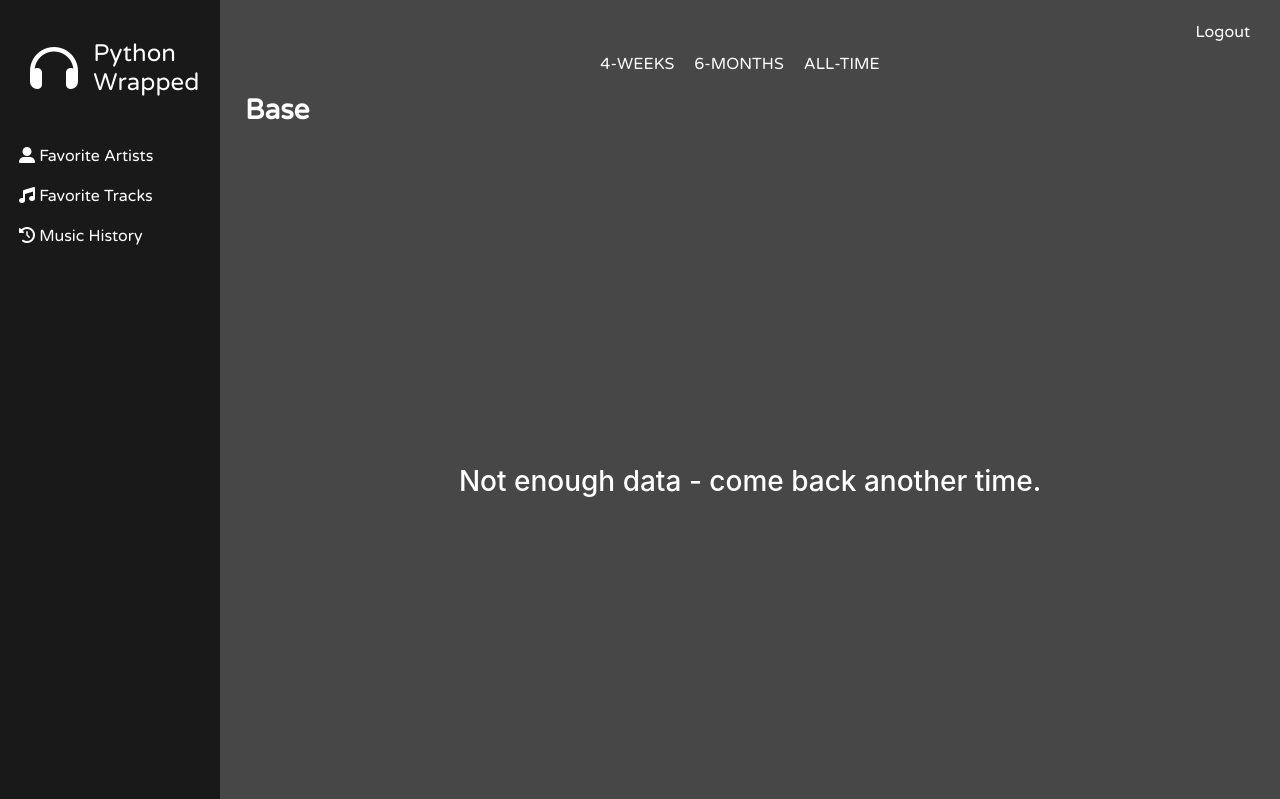
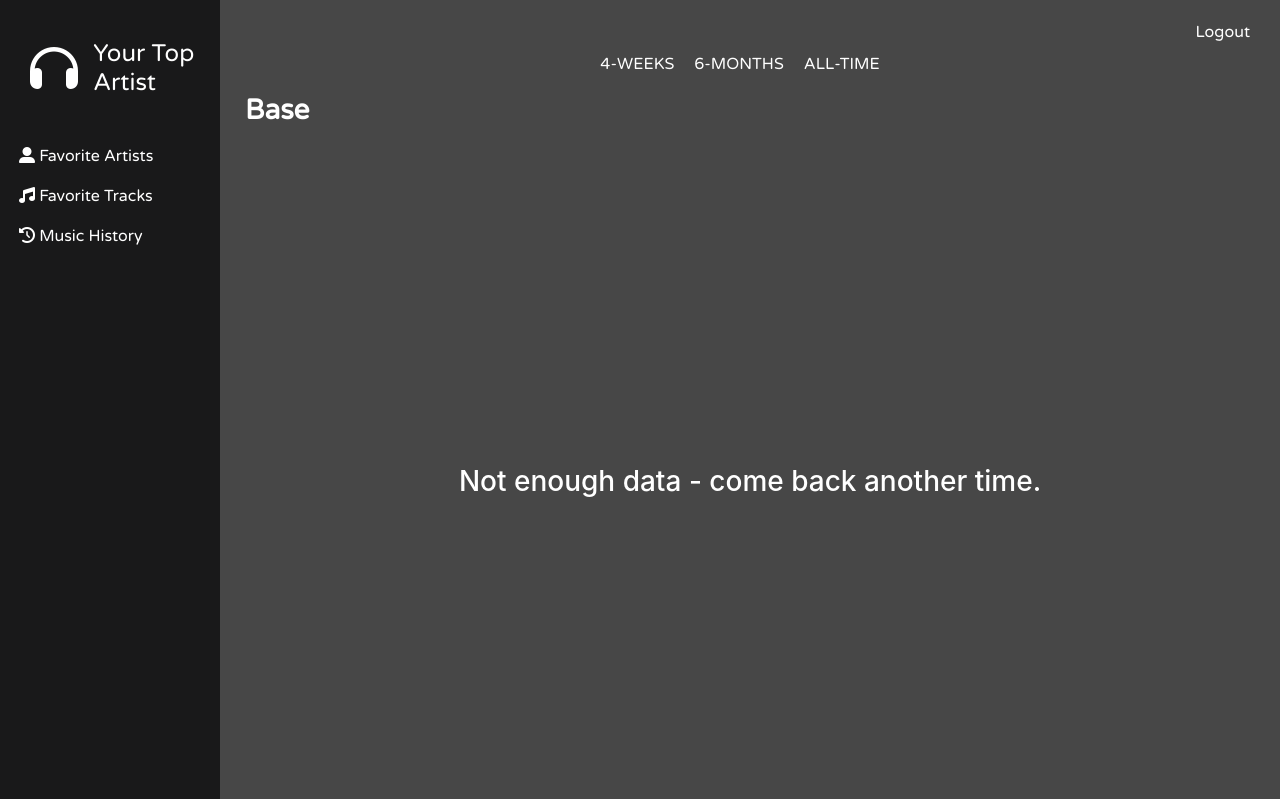
Before and after one commit to henockarega/wrapped, a Flask app: template templates/base.html in a window 1280 px wide. Shown: the top 799 px of the page. Run offline with Flask 3, Linux system fonts and the light colour scheme; the template is opened without the code that fills it, so the values that code supplies are empty; some libraries are stand-ins or nearby versions.

Commit message:
base.html

```diff
--- a/templates/base.html
+++ b/templates/base.html
@@ -39,7 +39,7 @@
       href="https://stackpath.bootstrapcdn.com/font-awesome/4.7.0/css/font-awesome.min.css"
       crossorigin="anonymous"
     />
-    <title>Python Wrapped</title>
+    <title>Your Top Artist</title>
   </head>
 
   <body class="body">
@@ -58,7 +58,7 @@
           class="fas fa-headphones"
         ></i>
         <h4 style="padding-top: 40px; padding-bottom: 30px; width: 100%">
-          Python Wrapped
+          Your Top Artist
         </h4>
       </div>
 
```
